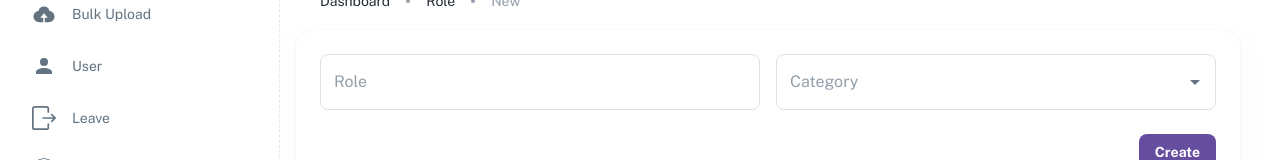
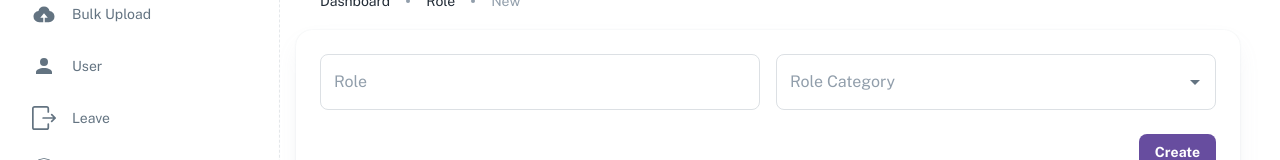
Before and after one commit to yocostays/yoco-stays-admin, a React (Create React App) app: page /dashboard/master/role/new in a window 1280 px wide. Shown: the part 156-316 px from the top of the page. Built offline with nearby package versions, Linux system fonts and the light colour scheme; sample sign-in values are in the browser's storage.

Commit message:
change role labeled name

```diff
--- a/src/pages/role/components/RoleForm.js
+++ b/src/pages/role/components/RoleForm.js
@@ -121,7 +121,7 @@ export default function RoleForm({ isEdit = false, isView = false, currentRole,
                 <RHFAutocomplete
                   disabled={isView}
                   name="category"
-                  label="Category"
+                  label="Role Category"
                   options={ComplaintTypes || []}
                 />
               </Box>
```
